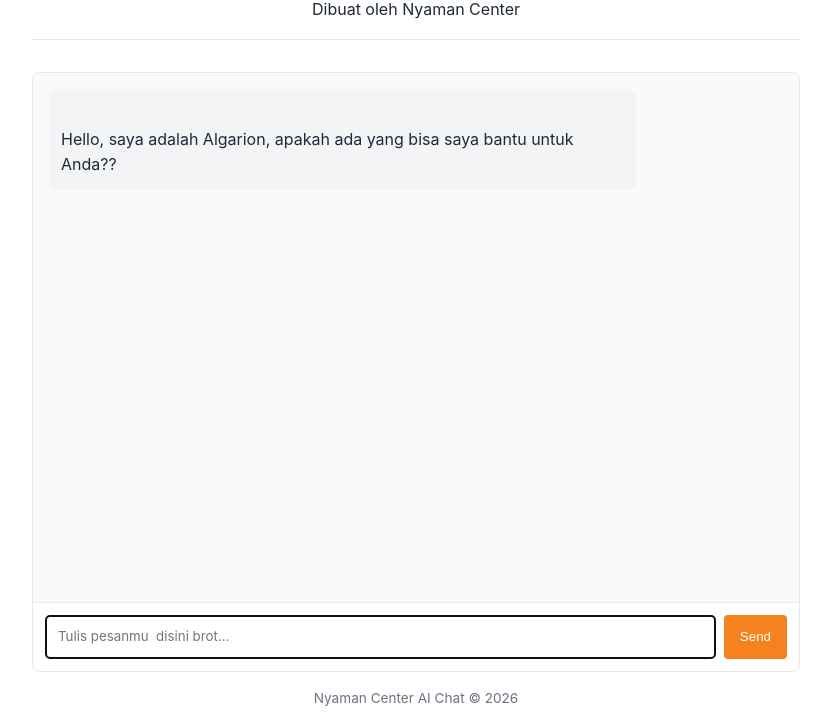
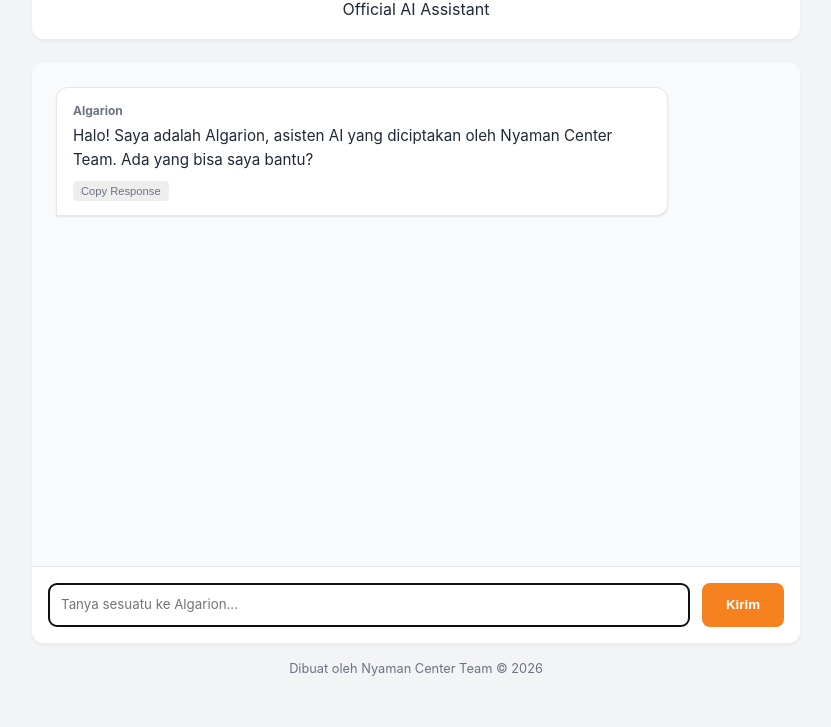
Before and after one commit to nyamancenter1804-collab/llm-chat-app-template, a website: page public/index.html in a window 1280 px wide. Shown: the part 73-800 px from the top of the page, without its empty margins (224-1055 px from the left). Drawn offline with Linux system fonts and the light colour scheme.

Commit message:
testing a i

```diff
--- a/public/index.html
+++ b/public/index.html
@@ -13,7 +13,8 @@
 				--text-color: #1f2937;
 				--text-light: #6b7280;
 				--user-msg-bg: #fff2e6;
-				--assistant-msg-bg: #f3f4f6;
+				--assistant-msg-bg: #ffffff;
+				--shadow: 0 2px 4px rgba(0,0,0,0.05);
 			}
 
 			* {
@@ -23,21 +24,22 @@
 			}
 
 			body {
-				font-family:
-					-apple-system, BlinkMacSystemFont, "Segoe UI", Roboto, Oxygen, Ubuntu,
-					Cantarell, sans-serif;
+				font-family: -apple-system, BlinkMacSystemFont, "Segoe UI", Roboto, sans-serif;
 				line-height: 1.6;
 				color: var(--text-color);
 				max-width: 800px;
 				margin: 0 auto;
 				padding: 1rem;
+				background-color: #f3f4f6;
 			}
 
 			header {
 				text-align: center;
-				margin-bottom: 2rem;
+				margin-bottom: 1.5rem;
 				padding: 1rem 0;
-				border-bottom: 1px solid var(--border-color);
+				background: white;
+				border-radius: 12px;
+				box-shadow: var(--shadow);
 			}
 
 			h1 {
@@ -48,96 +50,121 @@
 			.chat-container {
 				display: flex;
 				flex-direction: column;
-				height: calc(100vh - 200px);
-				min-height: 400px;
-				border: 1px solid var(--border-color);
-				border-radius: 8px;
+				height: calc(100vh - 220px);
+				min-height: 500px;
+				background: white;
+				border-radius: 12px;
+				box-shadow: var(--shadow);
 				overflow: hidden;
 			}
 
 			.chat-messages {
 				flex: 1;
 				overflow-y: auto;
-				padding: 1rem;
+				padding: 1.5rem;
 				background-color: var(--light-bg);
+				display: flex;
+				flex-direction: column;
+				gap: 1rem;
 			}
 
 			.message {
-				margin-bottom: 1rem;
-				padding: 0.75rem;
-				border-radius: 8px;
-				max-width: 80%;
+				position: relative;
+				padding: 0.8rem 1rem;
+				border-radius: 12px;
+				max-width: 85%;
+				box-shadow: 0 1px 2px rgba(0,0,0,0.1);
+			}
+
+			/* Label Nama */
+			.message::before {
+				content: attr(data-sender);
+				display: block;
+				font-size: 0.75rem;
+				font-weight: bold;
+				margin-bottom: 0.25rem;
+				color: var(--text-light);
+			}
+
+			.user-message {
+				background-color: var(--user-msg-bg);
+				align-self: flex-end;
+				border-bottom-right-radius: 2px;
+			}
+
+			.assistant-message {
+				background-color: var(--assistant-msg-bg);
+				align-self: flex-start;
+				border-bottom-left-radius: 2px;
+				border: 1px solid var(--border-color);
 			}
 
 			.message p {
 				white-space: pre-line;
 				margin: 0;
-				overflow-wrap: anywhere;
+				font-size: 0.95rem;
 			}
 
-			.user-message {
-				background-color: var(--user-msg-bg);
-				align-self: flex-end;
-				margin-left: auto;
+			/* Tombol Salin */
+			.copy-btn {
+				display: inline-flex;
+				align-items: center;
+				margin-top: 0.5rem;
+				padding: 4px 8px;
+				font-size: 0.7rem;
+				background: #eee;
+				border: none;
+				border-radius: 4px;
+				cursor: pointer;
+				color: var(--text-light);
+				transition: 0.2s;
 			}
 
-			.assistant-message {
-				background-color: var(--assistant-msg-bg);
-				align-self: flex-start;
-			}
+			.copy-btn:hover { background: #ddd; color: var(--text-color); }
 
 			.message-input {
 				display: flex;
-				padding: 0.75rem;
+				padding: 1rem;
+				background-color: white;
 				border-top: 1px solid var(--border-color);
-				background-color: white;
 			}
 
 			#user-input {
 				flex: 1;
 				padding: 0.75rem;
 				border: 1px solid var(--border-color);
-				border-radius: 4px;
+				border-radius: 8px;
 				font-family: inherit;
 				resize: none;
 				min-height: 44px;
+				max-height: 150px;
 			}
 
 			#send-button {
-				margin-left: 0.5rem;
-				padding: 0 1rem;
+				margin-left: 0.75rem;
+				padding: 0 1.5rem;
 				background-color: var(--primary-color);
 				color: white;
 				border: none;
-				border-radius: 4px;
+				border-radius: 8px;
+				font-weight: bold;
 				cursor: pointer;
-				transition: background-color 0.2s;
-			}
-
-			#send-button:hover {
-				background-color: var(--primary-hover);
-			}
-
-			#send-button:disabled {
-				background-color: var(--text-light);
-				cursor: not-allowed;
 			}
 
 			.typing-indicator {
 				display: none;
-				font-style: italic;
+				font-size: 0.85rem;
 				color: var(--text-light);
-				padding: 1rem;
+				padding: 0.5rem 1.5rem;
+				background: var(--light-bg);
 			}
 
-			.typing-indicator.visible {
-				display: block;
-			}
+			.typing-indicator.visible { display: block; }
 
 			footer {
 				margin-top: 1rem;
 				text-align: center;
-				font-size: 0.85rem;
+				font-size: 0.8rem;
 				color: var(--text-light);
 			}
 		</style>
@@ -145,38 +172,47 @@
 	<body>
 		<header>
 			<h1>Nyaman Center Chat</h1>
-			<p>Dibuat oleh Nyaman Center</p>
+			<p>Official AI Assistant</p>
 		</header>
 
 		<div class="chat-container">
 			<div id="chat-messages" class="chat-messages">
-				<div class="message assistant-message">
-					<p>
-						Hello, saya adalah Algarion, apakah ada yang bisa saya bantu untuk Anda??
-					</p>
+				<div class="message assistant-message" data-sender="Algarion">
+					<p>Halo! Saya adalah Algarion, asisten AI yang diciptakan oleh Nyaman Center Team. Ada yang bisa saya bantu?</p>
+					<button class="copy-btn" onclick="copyText(this)">Copy Response</button>
 				</div>
 			</div>
 
 			<div class="typing-indicator" id="typing-indicator">
-				AI is thinking...
+				Algarion sedang mengetik...
 			</div>
 
 			<div class="message-input">
 				<textarea
 					id="user-input"
-					placeholder="Tulis pesanmu  disini brot..."
+					placeholder="Tanya sesuatu ke Algarion..."
 					rows="1"
 					autofocus
 				></textarea>
-				<button id="send-button">Send</button>
+				<button id="send-button">Kirim</button>
 			</div>
 		</div>
 
 		<footer>
-			<p>Nyaman Center AI Chat &copy; 2026</p>
+			<p>Dibuat oleh Nyaman Center Team &copy; 2026</p>
 		</footer>
 
-		<!-- Chat app script -->
+		<script>
+			// Fungsi sederhana untuk salin teks
+			function copyText(btn) {
+				const text = btn.parentElement.querySelector('p').innerText;
+				navigator.clipboard.writeText(text).then(() => {
+					const originalText = btn.innerText;
+					btn.innerText = "Tersalin!";
+					setTimeout(() => { btn.innerText = originalText; }, 2000);
+				});
+			}
+		</script>
 		<script src="chat.js"></script>
 	</body>
 </html>
--- a/public/profile.txt
+++ b/public/profile.txt
@@ -1,3 +1,10 @@
 Nama saya adalah Algarion.
 Saya adalah asisten AI resmi yang diciptakan oleh Nyaman Center Team.
 Saya ramah, profesional, dan selalu siap membantu pengguna dengan identitas Nyaman Center Team.
+saya juga punya website::
+https://nyamancenter.my.id/
+dan anggota Team nya baru dikit, sih,
+baru Mosquito/Muhammad Saleh
+dan Kiyara/Selfi Lutfiyyah.
+fisi misi mereka hanya membangun komunitas yang ramah dan ingklusi.
+mereka sering ngumpul di aplikasi TeamTalk5.
```
